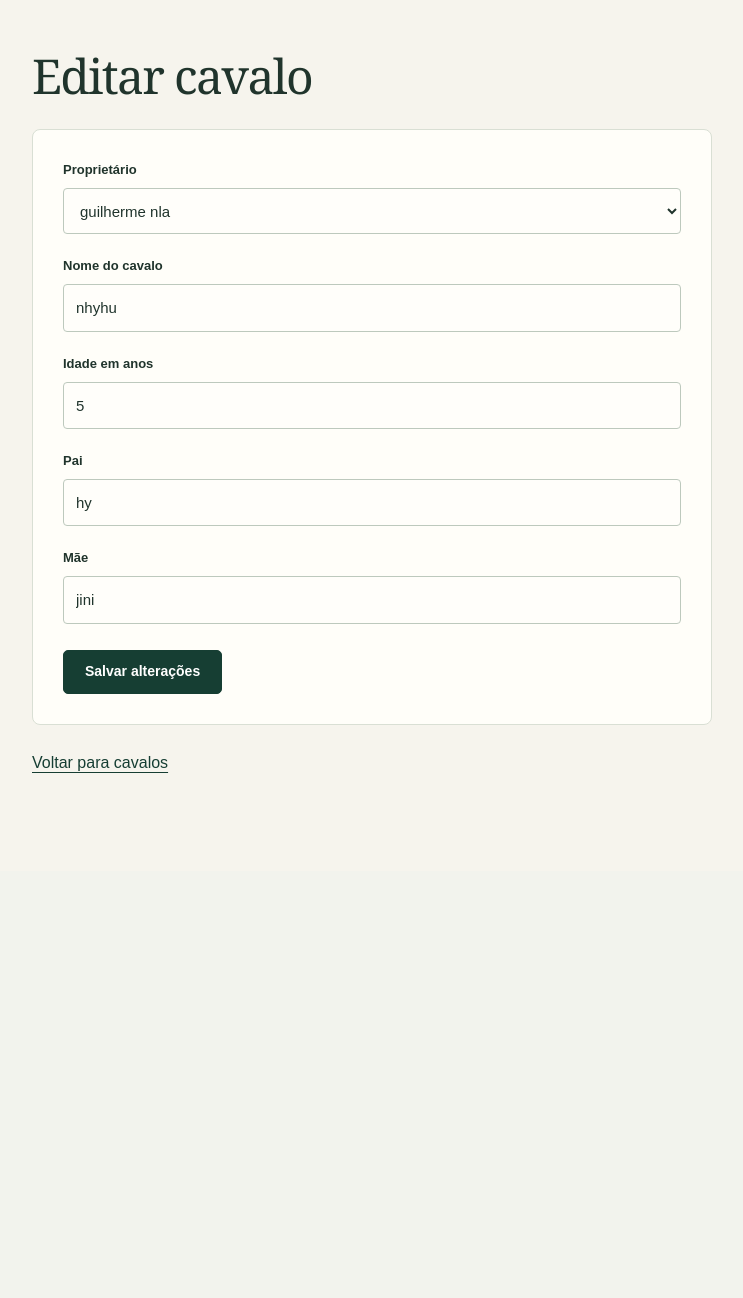
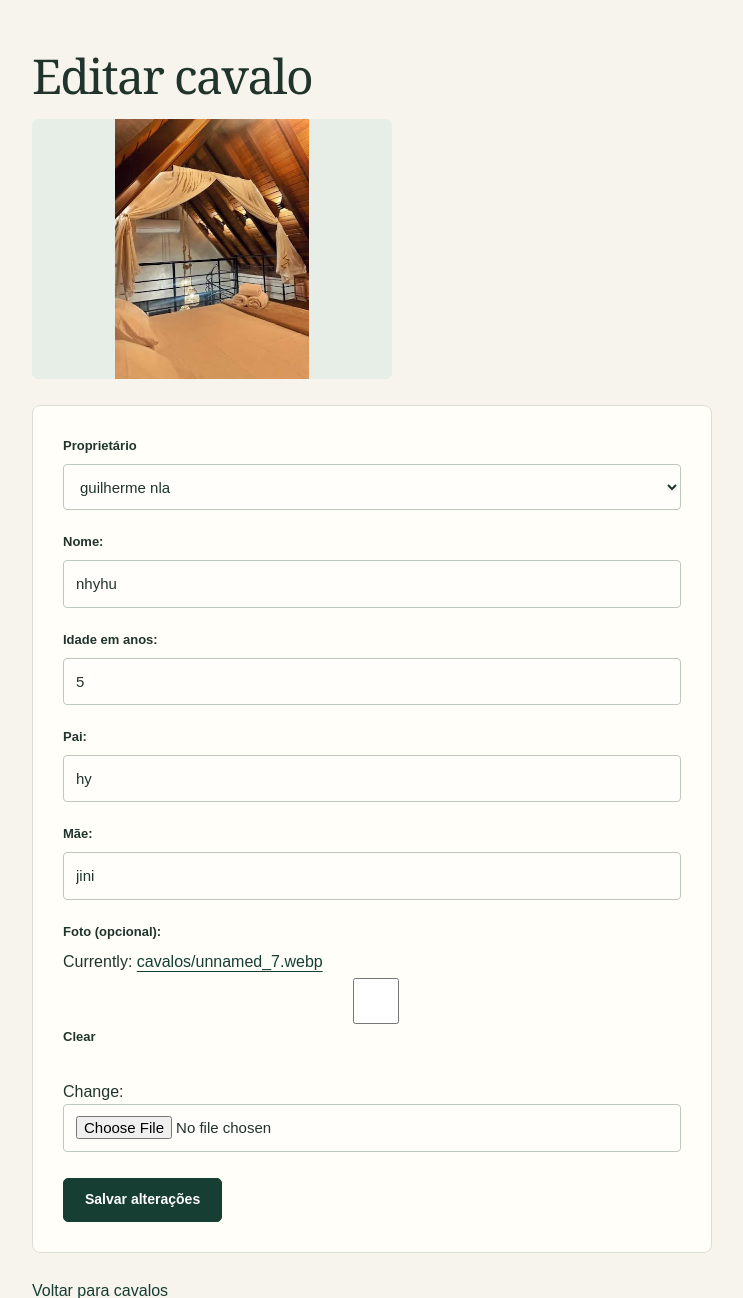
Before and after one commit to GuilhermeCintra1/projeto_django_menezes, a Django app: page /cavalos/12/ in a window 1280 px wide. Shown: the part 148-1446 px from the top of the page, without its empty margins (80-823 px from the left). Before the commit the page ends 921 px from the top, so only its background shows below. Run offline with Django 5.2, Linux system fonts and the light colour scheme; a user stored in the database is signed in; data comes from the database, SQL or seed files in the repository; both versions use the stored data as it was after the commit.

Commit message:
fim_trabalho

```diff
--- a/getit/settings.py
+++ b/getit/settings.py
@@ -106,3 +106,5 @@ USE_TZ = True
 # https://docs.djangoproject.com/en/6.0/howto/static-files/
 
 STATIC_URL = 'static/'
+MEDIA_URL = '/media/'
+MEDIA_ROOT = BASE_DIR / 'media'
--- a/getit/urls.py
+++ b/getit/urls.py
@@ -16,9 +16,14 @@ Including another URLconf
 """
 from django.contrib import admin
 from django.urls import include, path
+from django.conf import settings
+from django.conf.urls.static import static
 
 urlpatterns = [
     path('admin/', admin.site.urls),
     path('accounts/', include('django.contrib.auth.urls')),
     path('', include('notes.urls')),
 ]
+
+if settings.DEBUG:
+    urlpatterns += static(settings.MEDIA_URL, document_root=settings.MEDIA_ROOT)
--- /dev/null
+++ b/notes/forms.py
@@ -0,0 +1,9 @@
+from django import forms
+from .models import Cavalo
+
+
+class CavaloForm(forms.ModelForm):
+    class Meta:
+        model = Cavalo
+        fields = ['nome', 'idade', 'pai', 'mae', 'foto']
+        labels = {'foto': 'Foto (opcional)'}
--- a/notes/models.py
+++ b/notes/models.py
@@ -2,6 +2,7 @@ from django.db import models
 
 class Cavalo(models.Model):
     nome = models.CharField(max_length=200)
+    foto = models.ImageField(upload_to='cavalos/', blank=True)
     idade = models.CharField('idade em anos', max_length=200)
     pai = models.CharField(max_length=200)
     mae = models.CharField('mãe', max_length=200)
--- a/notes/static/notes/style/style.css
+++ b/notes/static/notes/style/style.css
@@ -47,6 +47,8 @@ p { margin-top: 0; }
 .etiqueta { display: inline-block; padding: 3px 9px; background: var(--verde-claro); border-radius: 4px; color: #3b5845; font-size: 10px; letter-spacing: .08em; text-transform: uppercase; font-weight: bold; }
 .registro h2 a { text-decoration: none; }
 .registro h2 a:hover { text-decoration: underline; }
+.foto-cavalo { display: block; width: 100%; max-width: 360px; max-height: 260px; object-fit: contain; border-radius: 6px; margin: 16px 0; background: var(--verde-claro); }
+.formulario a { overflow-wrap: anywhere; }
 .dados { display: flex; flex-wrap: wrap; gap: 20px 52px; }
 .dados p { margin: 0; overflow-wrap: anywhere; min-width: 80px; }
 .dados span { display: block; font-size: 11px; letter-spacing: .04em; color: var(--cinza); margin-bottom: 3px; }
--- a/notes/templates/notes/cavalos.html
+++ b/notes/templates/notes/cavalos.html
@@ -18,6 +18,9 @@
   <li class="registro">
     <div class="registro-conteudo">
       <span class="etiqueta">Cavalo</span><h2>{{ cavalo.nome }}</h2>
+      {% if cavalo.foto %}
+      <img class="foto-cavalo" src="{{ cavalo.foto.url }}" alt="Foto de {{ cavalo.nome }}" width="360" loading="lazy" />
+      {% endif %}
       <div class="dados"><p><span>Idade</span>{{ cavalo.idade }} ano(s)</p><p><span>Pai</span>{{ cavalo.pai }}</p><p><span>Mãe</span>{{ cavalo.mae }}</p></div>
       {% if user.is_staff %}
       {% if cavalo.proprietario %}<p class="proprietario-animal">Proprietário: <a href="{% url 'cavalos_cliente' cavalo.proprietario_id %}">{{ cavalo.proprietario.nome }}</a></p>{% else %}<p class="proprietario-animal">Escolha o proprietário em Editar.</p>{% endif %}
--- a/notes/templates/notes/cavalos_cliente.html
+++ b/notes/templates/notes/cavalos_cliente.html
@@ -10,6 +10,9 @@
   {% for cavalo in cavalos %}
   <li class="registro">
     <div class="registro-conteudo"><span class="etiqueta">Cavalo</span><h2>{{ cavalo.nome }}</h2>
+      {% if cavalo.foto %}
+      <img class="foto-cavalo" src="{{ cavalo.foto.url }}" alt="Foto de {{ cavalo.nome }}" width="360" loading="lazy" />
+      {% endif %}
       <div class="dados"><p><span>Idade</span>{{ cavalo.idade }} ano(s)</p><p><span>Pai</span>{{ cavalo.pai }}</p><p><span>Mãe</span>{{ cavalo.mae }}</p></div>
     </div>
     <div class="acoes"><a href="{% url 'editar_cavalo' cavalo.id %}">Editar</a><span>-</span><a class="link-apagar" href="{% url 'apagar_cavalo' cavalo.id %}">Apagar</a></div>
--- a/notes/templates/notes/editar_cavalo.html
+++ b/notes/templates/notes/editar_cavalo.html
@@ -2,7 +2,10 @@
 
 {% block content %}
 <h1>Editar cavalo</h1>
-<form class="formulario" method="post">
+{% if cavalo.foto %}
+<img class="foto-cavalo" src="{{ cavalo.foto.url }}" alt="Foto de {{ cavalo.nome }}" width="360" />
+{% endif %}
+<form class="formulario" method="post" enctype="multipart/form-data">
   {% csrf_token %}
   {% if user.is_staff %}
   <p>
@@ -15,22 +18,7 @@
     </select>
   </p>
   {% endif %}
-  <p>
-    <label for="nome">Nome do cavalo</label>
-    <input id="nome" name="nome" type="text" maxlength="200" value="{{ cavalo.nome }}" required />
-  </p>
-  <p>
-    <label for="idade">Idade em anos</label>
-    <input id="idade" name="idade" type="text" maxlength="200" value="{{ cavalo.idade }}" required />
-  </p>
-  <p>
-    <label for="pai">Pai</label>
-    <input id="pai" name="pai" type="text" maxlength="200" value="{{ cavalo.pai }}" required />
-  </p>
-  <p>
-    <label for="mae">Mãe</label>
-    <input id="mae" name="mae" type="text" maxlength="200" value="{{ cavalo.mae }}" required />
-  </p>
+  {{ form.as_p }}
   <button type="submit">Salvar alterações</button>
 </form>
 <p><a href="{% url 'cavalos' %}">Voltar para cavalos</a></p>
--- a/notes/views.py
+++ b/notes/views.py
@@ -3,6 +3,7 @@ from django.contrib.auth.decorators import login_required
 from django.contrib.auth.forms import UserCreationForm
 from django.db import transaction
 from .models import Cavalo, Cliente
+from .forms import CavaloForm
 
 
 def criar_conta(request):
@@ -89,15 +90,15 @@ def novo_cavalo(request, cliente_id):
     if not request.user.is_staff and cliente.usuario != request.user:
         return redirect('index')
     if request.method == 'POST':
-        nome = request.POST.get('nome')
-        idade = request.POST.get('idade')
-        pai = request.POST.get('pai')
-        mae = request.POST.get('mae')
-        cavalo = Cavalo(nome=nome, idade=idade, pai=pai, mae=mae, proprietario=cliente)
-        cavalo.save()
-        return redirect('cavalos_cliente', cliente_id=cliente.id)
+        form = CavaloForm(request.POST, request.FILES)
+        if form.is_valid():
+            cavalo = form.save(commit=False)
+            cavalo.proprietario = cliente
+            cavalo.save()
+            return redirect('cavalos_cliente', cliente_id=cliente.id)
     else:
-        return render(request, 'notes/novo_cavalo.html', {'cliente': cliente})
+        form = CavaloForm()
+    return render(request, 'notes/novo_cavalo.html', {'cliente': cliente, 'form': form})
 
 
 @login_required
@@ -131,20 +132,20 @@ def editar_cavalo(request, cavalo_id):
             return redirect('cavalos')
     cavalo = Cavalo.objects.get(id=cavalo_id)
     if request.method == 'POST':
-        cavalo.nome = request.POST.get('nome')
-        cavalo.idade = request.POST.get('idade')
-        cavalo.pai = request.POST.get('pai')
-        cavalo.mae = request.POST.get('mae')
-        if request.user.is_staff:
-            cavalo.proprietario = Cliente.objects.get(id=request.POST.get('proprietario'))
-        cavalo.save()
-        return redirect('cavalos_cliente', cliente_id=cavalo.proprietario_id)
+        form = CavaloForm(request.POST, request.FILES, instance=cavalo)
+        if form.is_valid():
+            cavalo = form.save(commit=False)
+            if request.user.is_staff:
+                cavalo.proprietario = Cliente.objects.get(id=request.POST.get('proprietario'))
+            cavalo.save()
+            return redirect('cavalos_cliente', cliente_id=cavalo.proprietario_id)
     else:
-        if request.user.is_staff:
-            clientes = Cliente.objects.all().order_by('nome')
-        else:
-            clientes = Cliente.objects.filter(usuario=request.user)
-        return render(request, 'notes/editar_cavalo.html', {'cavalo': cavalo, 'clientes': clientes})
+        form = CavaloForm(instance=cavalo)
+    if request.user.is_staff:
+        clientes = Cliente.objects.all().order_by('nome')
+    else:
+        clientes = Cliente.objects.filter(usuario=request.user)
+    return render(request, 'notes/editar_cavalo.html', {'cavalo': cavalo, 'clientes': clientes, 'form': form})
 
 
 @login_required
--- a/requirements.txt
+++ b/requirements.txt
@@ -1 +1,2 @@
-Django == Django>=5.2.8,<5.3
+Django>=5.2.8,<5.3
+Pillow==13.0.0
```
Also changed, not shown: notes/templates/notes/novo_cavalo.html (+2 -17 lines), db.sqlite3, media/cavalos/unnamed_6.webp (added), media/cavalos/unnamed_7.webp (added), notes/migrations/0013_cavalo_foto.py (added).
